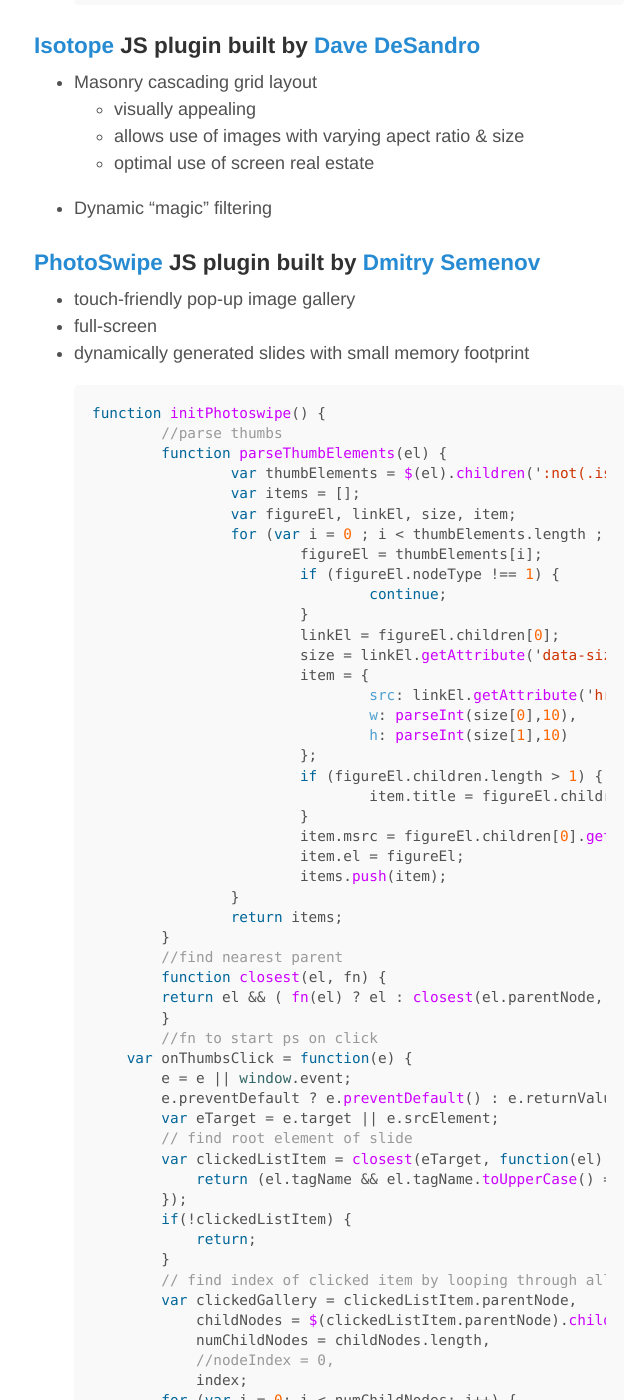
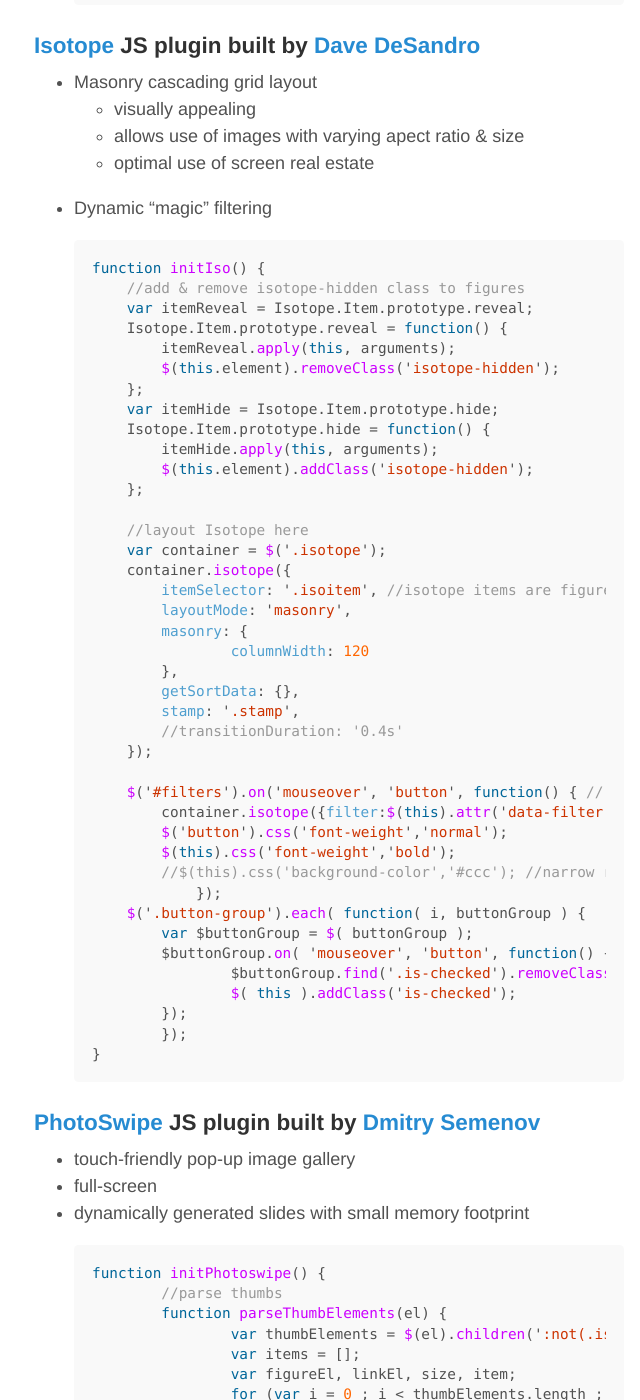
Before and after one commit to jontejada/jontejada.github.io, a Jekyll site: the page built from _posts/2015-12-01-ssv.md, in a window 1280 px wide and 1400 px high, scrolled down 3715 px. Shown: the whole window, without its empty margins (291-931 px from the left). Built offline with Jekyll 4.4.1, drawn with Linux system fonts in a browser that asks for light colours.

Commit message:
ssv post edits

```diff
--- a/_posts/2015-12-01-ssv.md
+++ b/_posts/2015-12-01-ssv.md
@@ -151,6 +151,50 @@ function makeFig(index, obj) { //get the index number of the array and the objec
 	* optimal use of screen real estate
 * Dynamic "magic" filtering
 
+{% highlight js %}
+function initIso() {
+    //add & remove isotope-hidden class to figures
+    var itemReveal = Isotope.Item.prototype.reveal;
+    Isotope.Item.prototype.reveal = function() {
+        itemReveal.apply(this, arguments);
+        $(this.element).removeClass('isotope-hidden');
+    };
+    var itemHide = Isotope.Item.prototype.hide;
+    Isotope.Item.prototype.hide = function() {
+        itemHide.apply(this, arguments);
+        $(this.element).addClass('isotope-hidden');
+    };
+
+    //layout Isotope here
+    var container = $('.isotope');
+    container.isotope({
+    	itemSelector: '.isoitem', //isotope items are figure elements w/ isoitem class
+    	layoutMode: 'masonry',
+    	masonry: {
+    		columnWidth: 120
+    	},
+    	getSortData: {},
+    	stamp: '.stamp',
+    	//transitionDuration: '0.4s'
+    });
+
+    $('#filters').on('mouseover', 'button', function() { // mouseover or click
+    	container.isotope({filter:$(this).attr('data-filter')});
+    	$('button').css('font-weight','normal');
+    	$(this).css('font-weight','bold');
+    	//$(this).css('background-color','#ccc'); //narrow rule to members of .btn-default, add rule to reset all others to white/default/inherit
+	    });
+    $('.button-group').each( function( i, buttonGroup ) {
+    	var $buttonGroup = $( buttonGroup );
+    	$buttonGroup.on( 'mouseover', 'button', function() {
+      		$buttonGroup.find('.is-checked').removeClass('is-checked');
+      		$( this ).addClass('is-checked');
+    	});
+  	});
+}
+{% endhighlight %}
+
+
 ###[PhotoSwipe](http://photoswipe.com/) JS plugin built by [Dmitry Semenov](http://dimsemenov.com/)
 
 * touch-friendly pop-up image gallery
```
